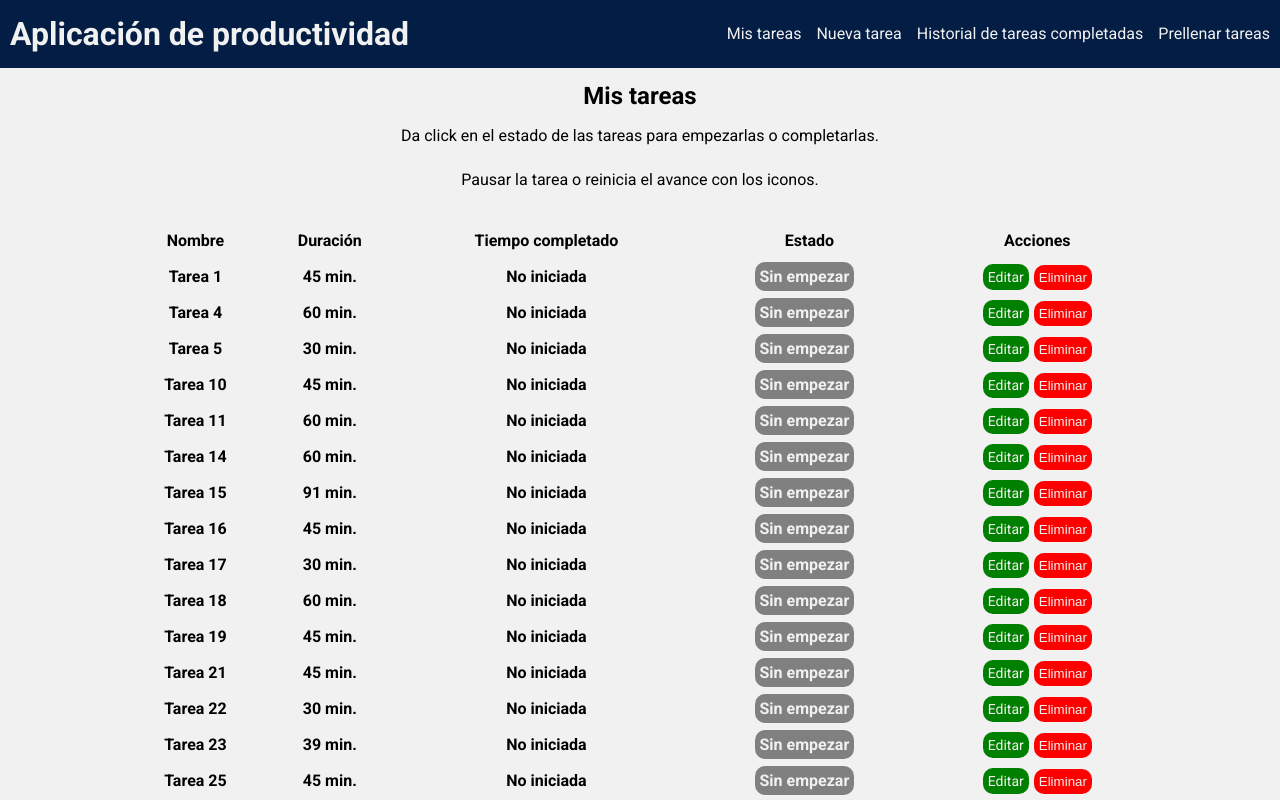
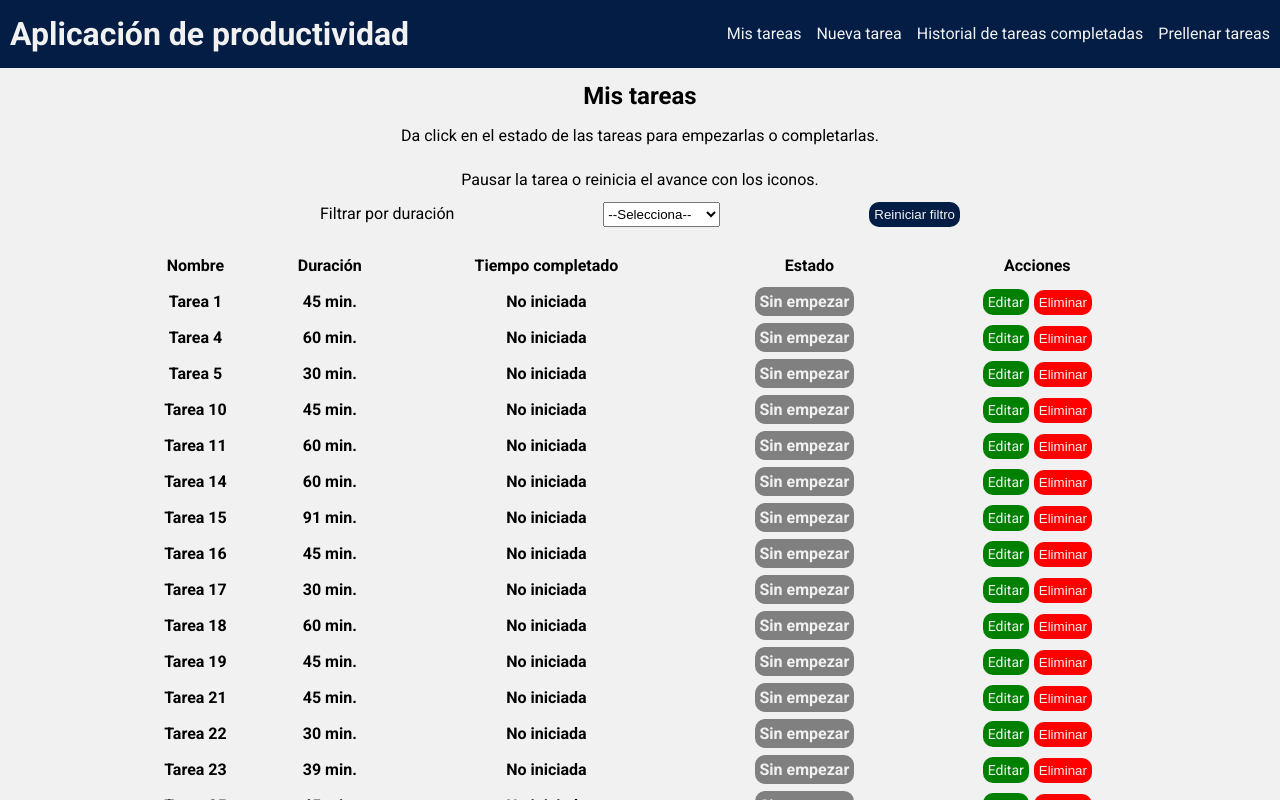
Before and after one commit to Erickowski/arkon, a React (Create React App) app: page / in a window 1280 px wide. Both pictures are taken after a click on the item "Prellenar tareas". Shown: the top 800 px of the page. Built offline with nearby package versions, Linux system fonts and the light colour scheme.

Commit message:
Filtrar por duración

```diff
--- a/src/components/Tareas.jsx
+++ b/src/components/Tareas.jsx
@@ -22,11 +22,9 @@ const Tareas = ({ tareas }) => {
         </tr>
       </thead>
       <tbody>
-        {tareas
-          .sort((a, b) => a.estado.charCodeAt() - b.estado.charCodeAt())
-          .map((tarea) => (
-            <Tarea key={tarea.id} tarea={tarea} />
-          ))}
+        {tareas.map((tarea) => (
+          <Tarea key={tarea.id} tarea={tarea} />
+        ))}
       </tbody>
     </TareasContainer>
   );
--- a/src/context/tareaState.jsx
+++ b/src/context/tareaState.jsx
@@ -165,6 +165,8 @@ const TareaState = ({ children }) => {
         case 3:
           tiempo = Math.round(Math.random() * 121);
           break;
+        default:
+          break;
       }
       randomTareas.push({
         id: shortid.generate(),
--- a/src/pages/Home.jsx
+++ b/src/pages/Home.jsx
@@ -1,4 +1,4 @@
-import React, { useContext } from "react";
+import React, { useContext, useEffect, useState } from "react";
 import styled from "@emotion/styled";
 
 import TareaContext from "../context/tareaContext";
@@ -14,14 +14,63 @@ const HomeContainer = styled.main`
   p {
     margin: 1rem 0;
   }
+  .error {
+    background-color: red;
+    padding: 0.5rem;
+    color: var(--white);
+    border-radius: 1rem;
+  }
+  .filtro-container {
+    width: 50vw;
+    display: flex;
+    justify-content: space-between;
+    button {
+      cursor: pointer;
+      background-color: var(--blue);
+      border-radius: 1rem;
+      padding: 0.5rem;
+      color: var(--white);
+      border: none;
+    }
+  }
 `;
 
 const Home = () => {
   const { tareas } = useContext(TareaContext);
+
+  const [tareasTotal, guardarTareasTotal] = useState([]);
+  const [filtro, guardarFiltro] = useState("");
+  const [error, guardarError] = useState(false);
+
+  const handleFiltro = () => {
+    if (filtro.trim() === "") {
+      guardarTareasTotal(
+        tareas.sort((a, b) => a.estado.charCodeAt() - b.estado.charCodeAt())
+      );
+    }
+    if (filtro === "corto") {
+      guardarTareasTotal(tareas.filter((tarea) => tarea.tiempo <= 30));
+    }
+    if (filtro === "medio") {
+      guardarTareasTotal(
+        tareas.filter((tarea) => tarea.tiempo > 30 && tarea.tiempo <= 60)
+      );
+    }
+    if (filtro === "largo") {
+      guardarTareasTotal(tareas.filter((tarea) => tarea.tiempo > 60));
+    }
+  };
+
+  useEffect(() => {
+    guardarTareasTotal(
+      tareas.sort((a, b) => a.estado.charCodeAt() - b.estado.charCodeAt())
+    );
+  }, [tareas]);
+
   return (
     <HomeContainer>
       <h2>Mis tareas</h2>
-      {tareas.length === 0 ? (
+      {tareasTotal.length === 0 ? (
         <p>Aún no tienes tareas agregadas, agrega una.</p>
       ) : (
         <>
@@ -29,7 +78,23 @@ const Home = () => {
             Da click en el estado de las tareas para empezarlas o completarlas.
           </p>
           <p>Pausar la tarea o reinicia el avance con los iconos.</p>
-          <Tareas tareas={tareas} />
+          {error && <p className="error">{error}</p>}
+          <div className="filtro-container">
+            <label htmlFor="filtrar">Filtrar por duración</label>
+            <select
+              value={filtro}
+              onChange={(e) => guardarFiltro(e.target.value)}
+            >
+              <option value="">--Selecciona--</option>
+              <option value="corto">30 min o menos</option>
+              <option value="medio">de 30 min a 1 h</option>
+              <option value="largo">más de 1 h</option>
+            </select>
+            <button type="button" onClick={() => handleFiltro()}>
+              {filtro.trim() === "" ? "Reiniciar filtro" : "Filtrar"}
+            </button>
+          </div>
+          <Tareas tareas={tareasTotal} />
         </>
       )}
     </HomeContainer>
```
